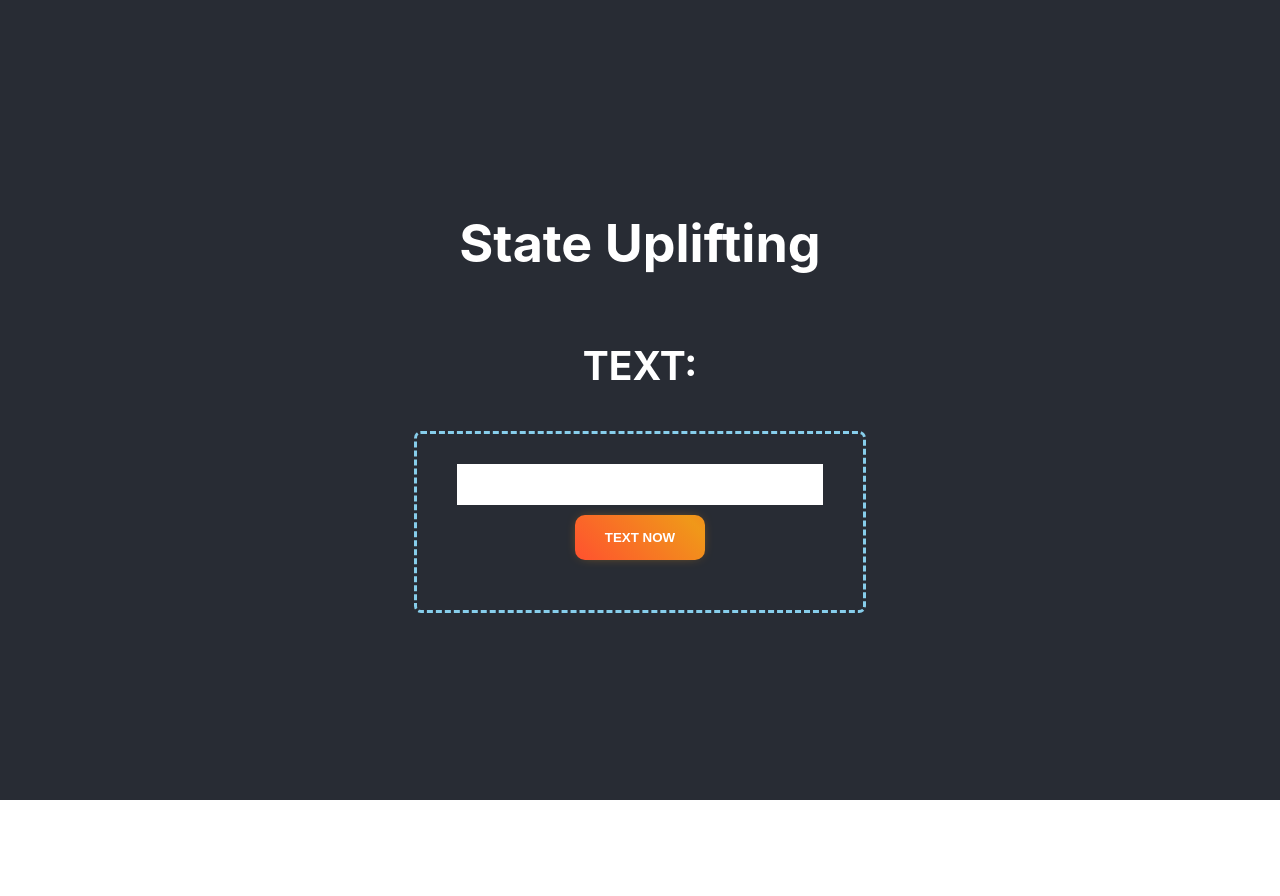
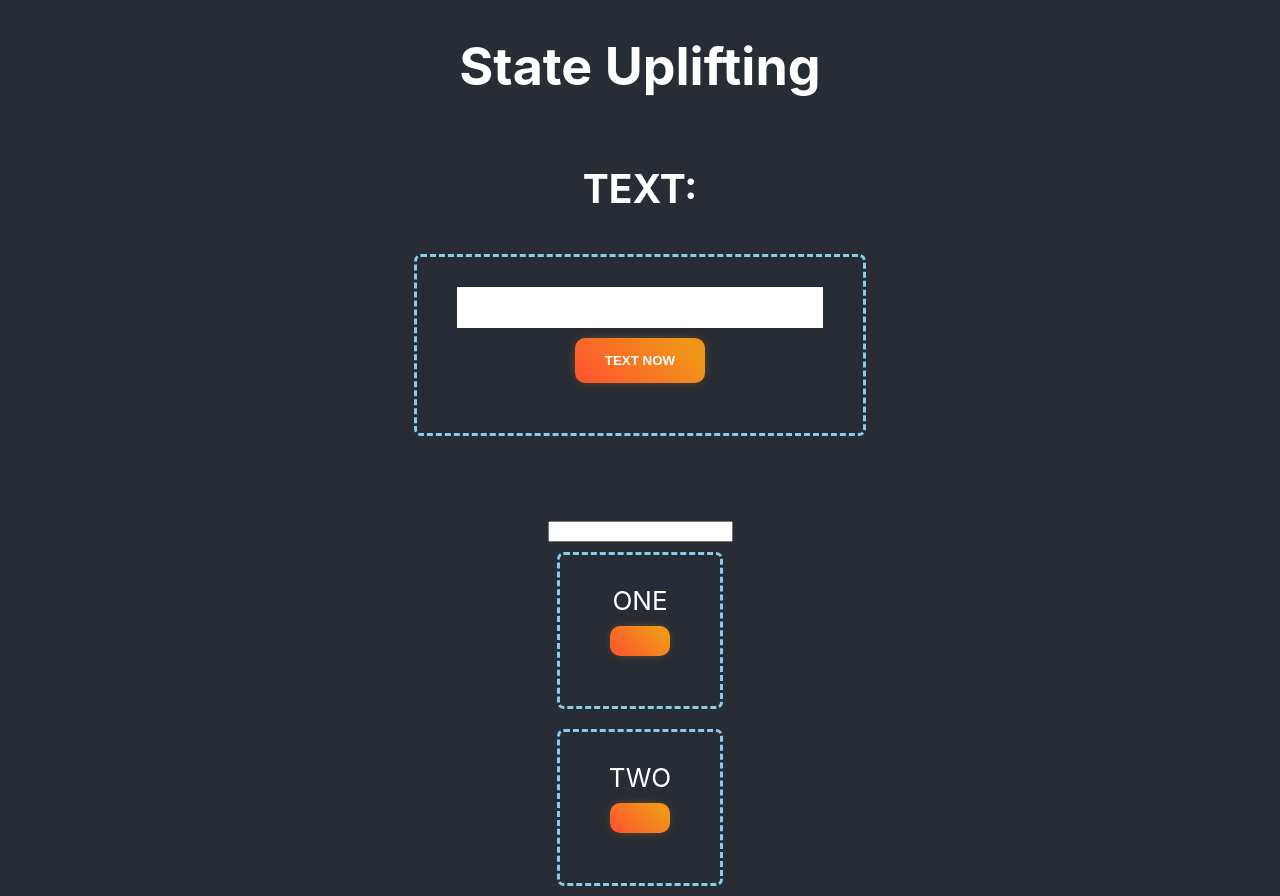
Before and after one commit to Jakavickis/drontai, a React (Create React App) app in the folder r1/: page / in a window 1280 px wide. Before the commit the page ends 800 px from the top, so only its background shows below. Built offline with nearby package versions, Linux system fonts and the light colour scheme.

Commit message:
cb uplifting states

```diff
--- a/r1/src/App.jsx
+++ b/r1/src/App.jsx
@@ -1,11 +1,14 @@
-
 import './App.scss';
 import Text from './Components/010/Text';
 import { useState } from 'react';
+import Online from './Components/010/Online';
+import Two from './Components/010/Two';
 
 function App() {
 
     const [textNow, setTextNow] = useState('');
+    const [box, setBox] = useState(false);
+    const [circle, setCircle] = useState(false);
 
     return (
         <div className="App">
@@ -13,6 +16,12 @@ function App() {
                 <h1>State Uplifting</h1>
                 <h2>TEXT: {textNow}</h2>
                 <Text setTextNow={setTextNow} />
+                <Online />
+                <div className='container'>
+                    {box ? <div className="kv"></div> : null}
+                    {circle ? <div className="ap"></div> : null}
+                </div>
+                <Two setBox={setBox} setCircle={setCircle} />
             </header>
         </div>
     );
--- a/r1/src/App.scss
+++ b/r1/src/App.scss
@@ -76,6 +76,17 @@ h2.h2 {
   align-items: center;
   color: coral;
   margin: 10px;
+}
+
+.ap {
+  width: 100px;
+  height: 100px;
+  display: flex;
+  justify-content: center;
+  align-items: center;
+  color: coral;
+  margin: 10px;
+  border-radius: 50%;
 }
 
 button {
--- /dev/null
+++ b/r1/src/Components/010/Online.jsx
@@ -0,0 +1,26 @@
+import { useState } from "react";
+
+function Online() {
+
+    const [text, setText] = useState('');
+
+    const control = e => {
+        setText(e.target.value)
+    }
+
+
+
+    return (
+        <>
+            <h2 style={{
+                textTransform: text === "lowercase" ? "uppercase" : "uppercase",
+            }}>{text}</h2>
+            <div>
+                <input type="text" onChange={control} value={text}></input>
+            </div>
+        </>
+    )
+
+}
+
+export default Online;
--- a/r1/src/Components/010/Text.jsx
+++ b/r1/src/Components/010/Text.jsx
@@ -13,7 +13,6 @@ function Text({ setTextNow }) {
     return (
         <>
             <div className="form-container">
-
                 <input type="text" onChange={control} value={text}></input>
                 <button onClick={() => setTextNow(text)}>Text Now</button>
             </div>
--- /dev/null
+++ b/r1/src/Components/010/Two.jsx
@@ -0,0 +1,28 @@
+import { useState } from "react"
+
+function Two({ setBox, setCircle }) {
+
+    const [cbox1, setCbox1] = useState(false);
+    const [cbox2, setCbox2] = useState(false);
+
+    return (
+        <>
+            <div className="form-container">
+                <div>
+                    <input type="checkbox" id="_2" onChange={() => setCbox1(c => !c)} checked={cbox1}></input>
+                    <label htmlFor="_2" style={{ color: cbox1 ? 'crimson' : null }}>ONE</label>
+                </div>
+                <button onClick={() => setBox(cbox1)}></button>
+            </div>
+            <div className="form-container">
+                <div>
+                    <input type="checkbox" id="_3" onChange={() => setCbox2(c => !c)} checked={cbox2}></input>
+                    <label htmlFor="_3" style={{ color: cbox2 ? 'crimson' : null }}>TWO</label>
+                </div>
+                <button onClick={() => setCircle(cbox2)}></button>
+            </div>
+        </>
+    )
+}
+
+export default Two;
```
